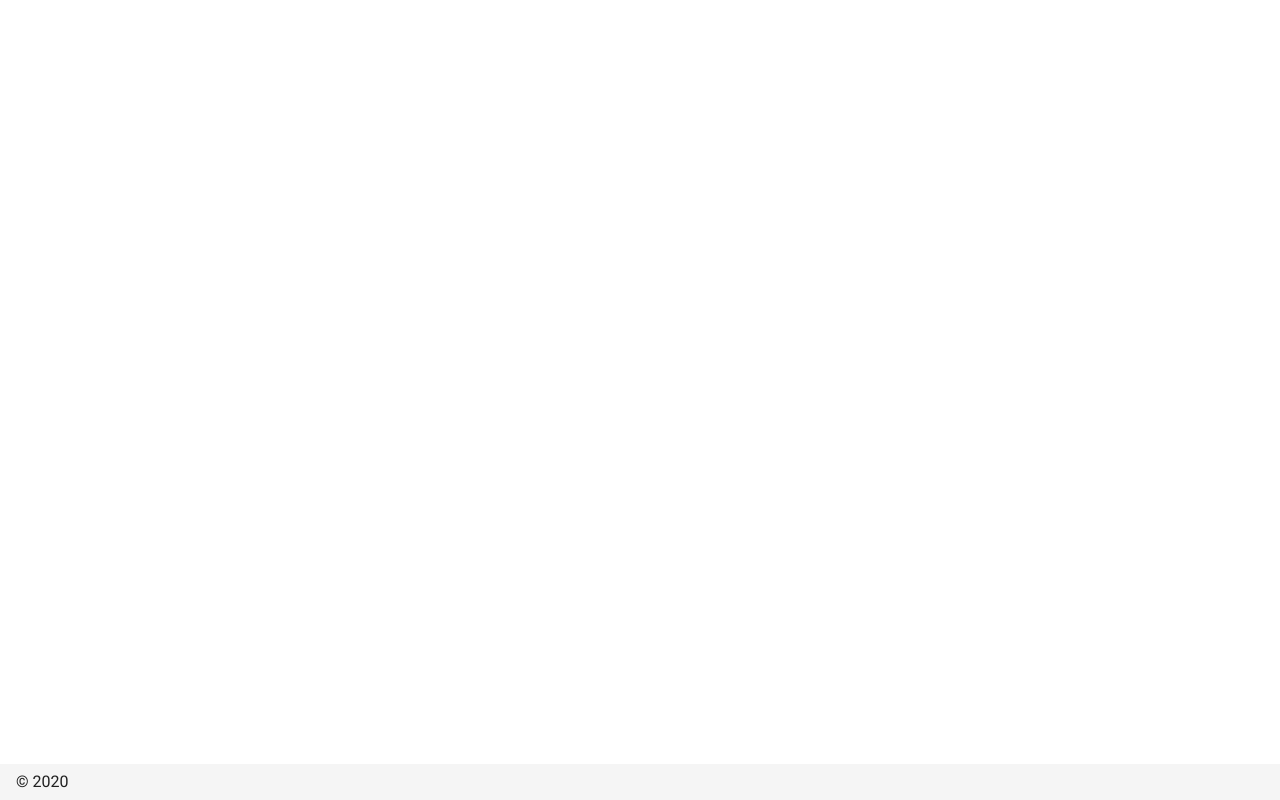
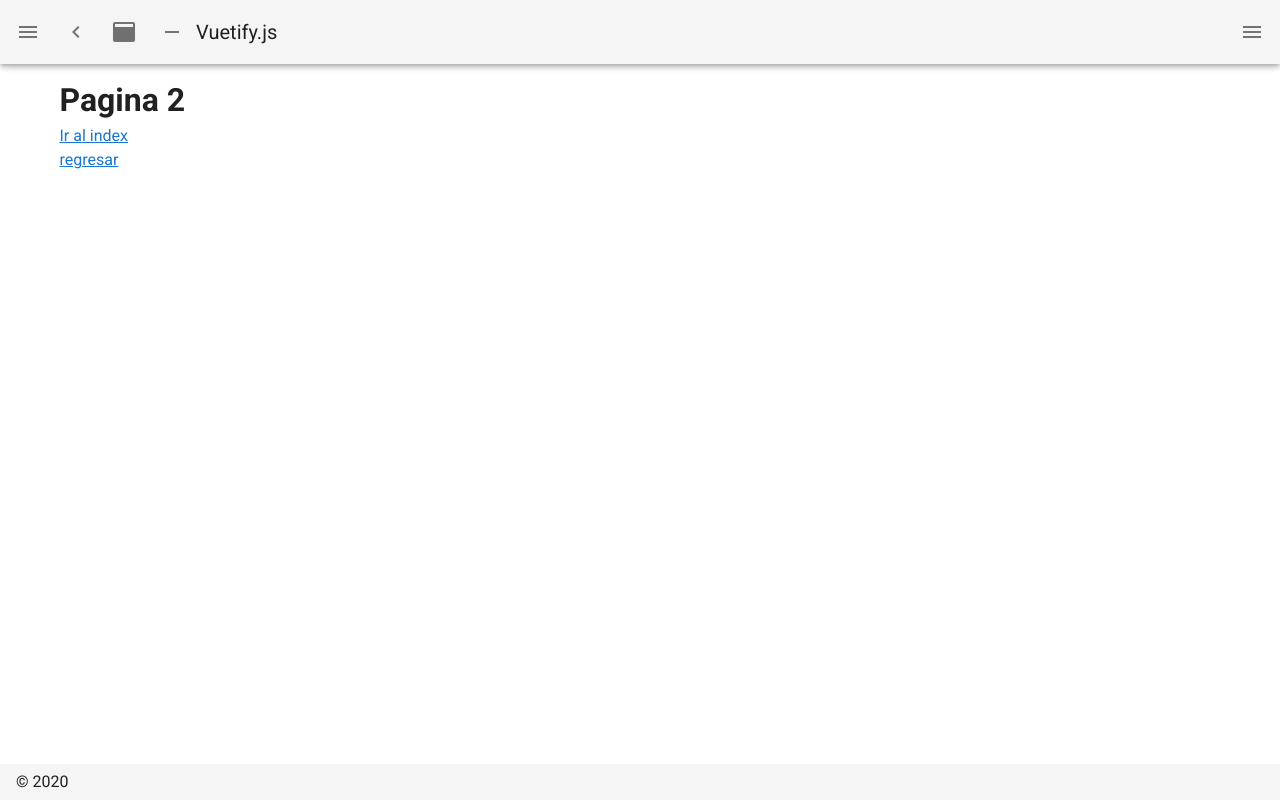
Before and after one commit to jfdelarosa/mashito, a Nuxt app: page /app/prueba in a window 1280 px wide. Before the commit this address had no page. Built offline with nearby package versions, Linux system fonts and the light colour scheme.

Commit message:
Se añade otra pagina de pruebas

```diff
--- a/pages/app/index.vue
+++ b/pages/app/index.vue
@@ -1,7 +1,12 @@
 <template>
   <div>
-    <h1>App</h1>
-    <nuxt-link to="/">Ir al index</nuxt-link>
+    <h1>Pagina 1</h1>
+    <div>
+      <nuxt-link to="/">Ir al index</nuxt-link>
+    </div>
+    <div>
+      <nuxt-link to="/app/prueba">Ir a otra pagina</nuxt-link>
+    </div>
     <pre>{{ val }}</pre>
   </div>
 </template>
--- /dev/null
+++ b/pages/app/prueba.vue
@@ -0,0 +1,17 @@
+<template>
+  <div>
+    <h1>Pagina 2</h1>
+    <div>
+      <nuxt-link to="/">Ir al index</nuxt-link>
+    </div>
+    <div>
+      <nuxt-link to="/app/">regresar</nuxt-link>
+    </div>
+  </div>
+</template>
+
+<script>
+export default {
+  layout: 'app',
+}
+</script>
```
